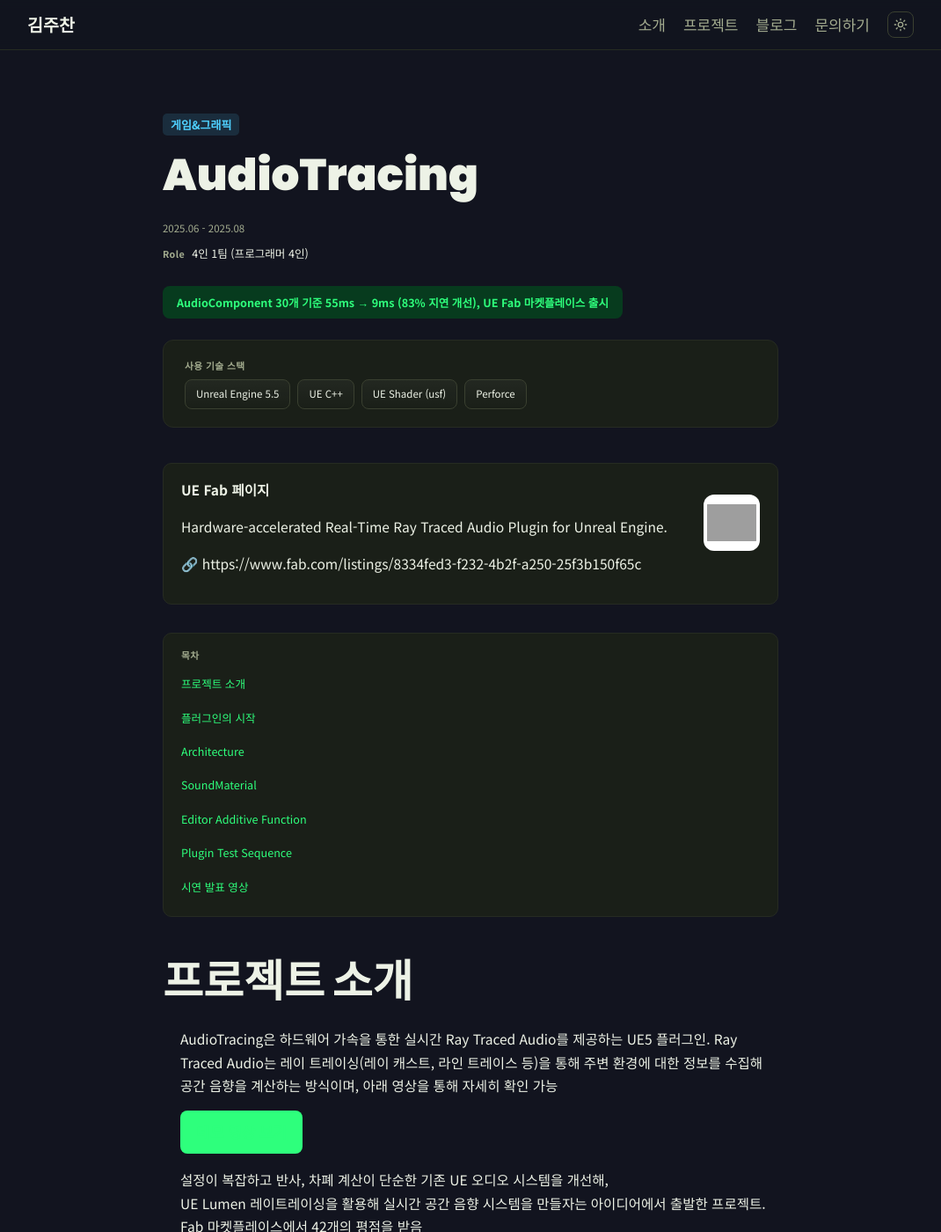
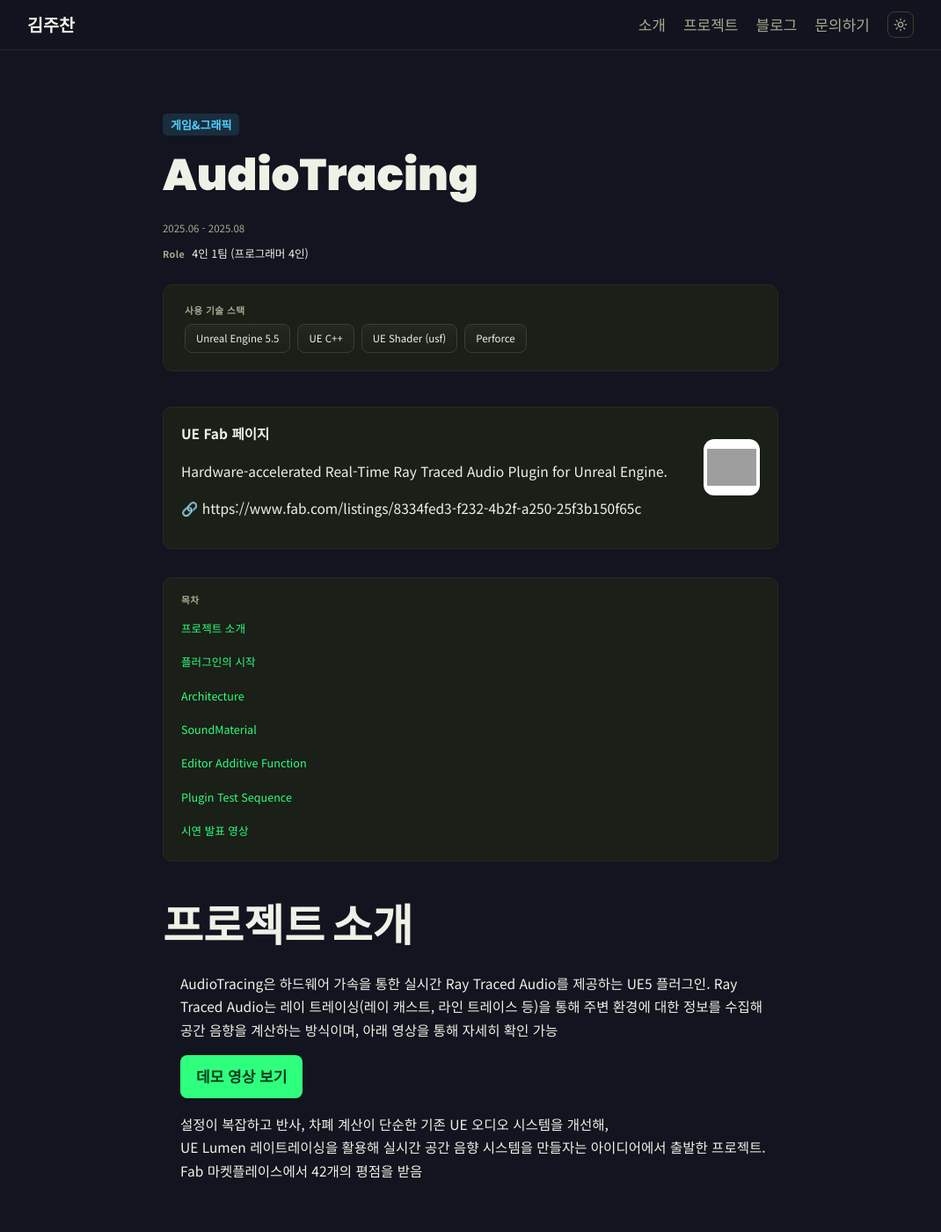
Before and after one commit to skamo3/skamo3.github.io, a Jekyll site: the page built from _projects/audiotracing.md, in a window 1280 px wide and 1400 px high. Shown: the whole window at 88% size, without its empty margins (105-1175 px from the left). Built offline with Jekyll 4.4.1, drawn with Linux system fonts in a browser that asks for light colours; some of the changed text lies outside the part shown; grey boxes are pictures that could not be loaded.

Commit message:
AudioTracing 버튼 가시성 버그 수정, result-badge를 근거 위치로 이동
.project-body a 규칙이 .btn-primary의 텍스트 색을 배경색과 동일하게
덮어써 버튼 글자가 보이지 않던 문제를 .project-body a.btn 오버라이드로 수정.
타이틀 바로 아래 있던 result-badge(55ms→9ms)를 실제 그 수치가 설명되는
스레드 분리 섹션 안으로 이동.

Co-Authored-By: Claude Sonnet 5 <noreply@anthropic.com>

```diff
--- a/_projects/audiotracing.md
+++ b/_projects/audiotracing.md
@@ -6,7 +6,6 @@ period: "2025.06 - 2025.08"
 order: 1
 thumbnail: /assets/images/audiotracing/thumbnail.png
 summary: "UE5.5 오디오 플러그인 · RTCore 기반 실시간 공간 음향, 55ms → 9ms 최적화"
-result: "AudioComponent 30개 기준 55ms → 9ms (83% 지연 개선), UE Fab 마켓플레이스 출시"
 team: "4인 1팀 (프로그래머 4인)"
 stack: ["Unreal Engine 5.5", "UE C++", "UE Shader (usf)", "Perforce"]
 link_cards:
@@ -107,7 +106,7 @@ Parameter화 과정 자체는 필수이고, Sound 특성 상 1~2프레임 지연
 **스레드 분리 후** — Worker Thread 분리 이후 `Parameterizing` 비용이 크게 줄어든 모습
 ![스레드 분리 후 프로파일러 — Worker Thread 분리 후 Parameterizing 항목의 Cycle Counter가 크게 감소](/assets/images/audiotracing/thread-after.png)
 
-AudioComponent 30개 기준 <span class="stat">55ms → 9ms</span>(83%)까지 개선
+<p class="result-badge">AudioComponent 30개 기준 <span class="stat">55ms → 9ms</span>(83% 지연 개선)</p>
 
 # SoundMaterial
 
--- a/assets/css/style.css
+++ b/assets/css/style.css
@@ -396,6 +396,8 @@ a { color: inherit; text-decoration: none; }
 .project-body a { color: var(--accent); text-decoration: underline; text-underline-offset: 2px; }
 .project-body a:hover { color: var(--text); }
 .project-body a.link-card { text-decoration: none; }
+.project-body a.btn { color: var(--accent-dark); text-decoration: none; }
+.project-body a.btn:hover { color: var(--accent-dark); }
 .project-detail code {
   font-family: var(--font-mono, monospace);
   font-size: 0.9em;
```
